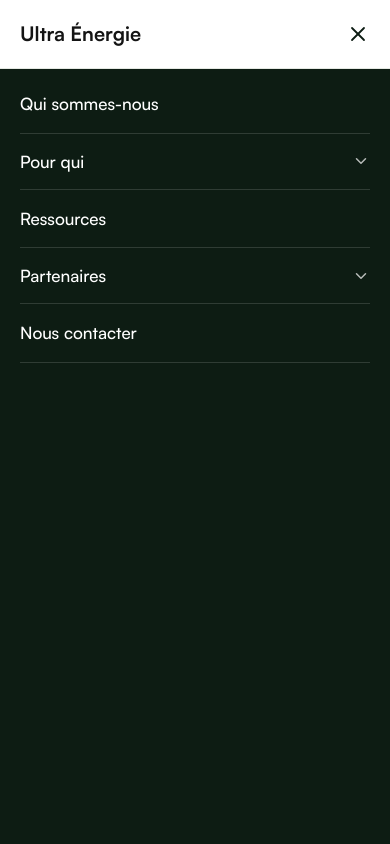
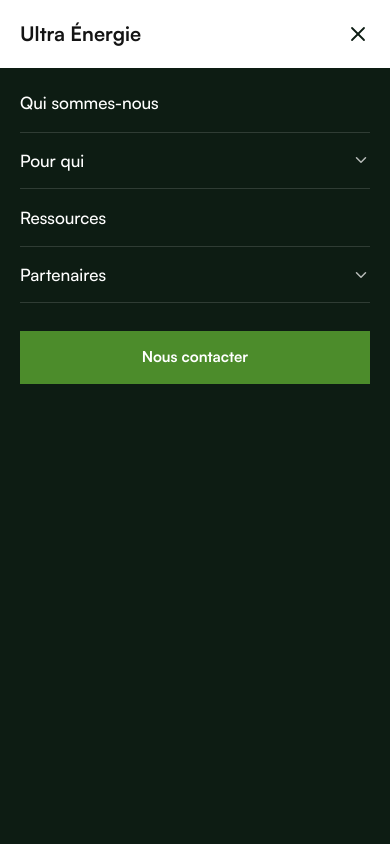
Before and after one commit to aleksahy/ultraenergie, a Next.js app: page / in a window 390 px wide. Both pictures are taken after a click on the button "Ouvrir le menu". Shown: the top 844 px of the page. Built offline with nearby package versions, Linux system fonts and the light colour scheme.

Commit message:
Menu mobile : panneau ancré sous l'en-tête réel (plus de fente), « Nous contacter » en bouton

```diff
--- a/app/globals.css
+++ b/app/globals.css
@@ -238,23 +238,26 @@ input, select, textarea { font-family: inherit; font-size: inherit; color: inher
 /* ⚠️ TRANSPARENT, ET IL DOIT LE RESTER. Ce bouton n'a plus rien à montrer depuis que le
    voile gris est parti : il ne sert qu'à fermer le menu au clic hors du panneau. Le
    supprimer casserait ce geste, que personne ne pense à décrire mais que tout le monde
-   fait. */
+   fait. Il couvre toute la fenêtre, sous l'en-tête (z-index), le panneau par-dessus. */
 .menu-scrim {
   position: fixed;
-  top: var(--header-h);
-  left: 0;
-  right: 0;
-  bottom: 0;
+  inset: 0;
   z-index: 80;
   background: none;
   cursor: default;
 }
+/* ⚠️ ANCRÉ SOUS L'EN-TÊTE RÉEL, PAS À `--header-h`. Positionné en absolu dans `.entete`
+   (sticky, donc bloc conteneur) : `top: 100%` colle le panneau au bas de l'en-tête quelle que
+   soit sa hauteur rendue, et `height: calc(100dvh - 100%)` descend jusqu'au bas de la fenêtre.
+   En `fixed` à `top: var(--header-h)`, un écart d'un pixel entre la constante et la hauteur
+   réelle laissait voir la page entre les deux (le trait rouge d'Alek, 15/10/2026). */
 .menu-panneau {
-  position: fixed;
-  top: var(--header-h);
+  position: absolute;
+  top: 100%;
   left: 0;
   right: 0;
-  bottom: 0;
+  height: calc(100vh - 100%);
+  height: calc(100dvh - 100%);
   z-index: 81;
   display: flex;
   flex-direction: column;
@@ -264,6 +267,8 @@ input, select, textarea { font-family: inherit; font-size: inherit; color: inher
      (blanc à l'origine, vert forêt depuis le 15/10/2026, cf. le bloc sous 900px). */
   padding: 6px var(--gouttiere) 28px;
 }
+/* « Nous contacter » ferme la liste en bouton, comme l'appel à l'action du bureau (Alek, 15/10/2026). */
+.menu-cta { margin-top: 28px; width: 100%; padding: 15px; text-align: center; }
 .menu-lien {
   display: flex;
   align-items: center;
@@ -883,9 +888,8 @@ select.champ { appearance: none; -webkit-appearance: none; padding-right: 42px;
   .menu-mobile { display: block; }
   /* Le panneau ouvert est en vert forêt avec les entrées en blanc, comme les bandes du site
      (variante choisie par Alek le 15/10/2026). Le burger garde ses trois traits nus : le carré
-     vert essayé avec a été écarté (« tu peux garder la précédente »). Le panneau prend toute la
-     largeur, sans la bande de page à gauche : ses entrées s'alignent sur le wordmark, et la
-     page derrière ne dépasse plus (« problème d'alignement », même jour). */
+     vert essayé avec a été écarté (« tu peux garder la précédente »). Pleine largeur, ses
+     entrées s'alignent sur le wordmark. */
   .menu-panneau { background: var(--foret); color: var(--blanc); }
   .menu-lien { color: var(--blanc); border-color: rgba(var(--blanc-rgb), 0.14); }
   .menu-chevron { color: rgba(var(--blanc-rgb), 0.7); }
--- a/components/MenuMobile.tsx
+++ b/components/MenuMobile.tsx
@@ -101,9 +101,9 @@ export default function MenuMobile() {
               );
             })}
 
-            {/* /contact est hors menu en desktop (c'est le bouton de l'en-tête) ; sur
-                téléphone il rejoint la liste, faute d'une place à droite où le poser. */}
-            <Link href={url.contact} className="menu-lien" onClick={fermer}>Nous contacter</Link>
+            {/* /contact est le bouton de l'en-tête en desktop ; sur téléphone il ferme la liste,
+                en bouton aussi, comme un appel à l'action (Alek, 15/10/2026). */}
+            <Link href={url.contact} className="pilule pilule-accent menu-cta" onClick={fermer}>Nous contacter</Link>
           </nav>
         </>
       )}
```
